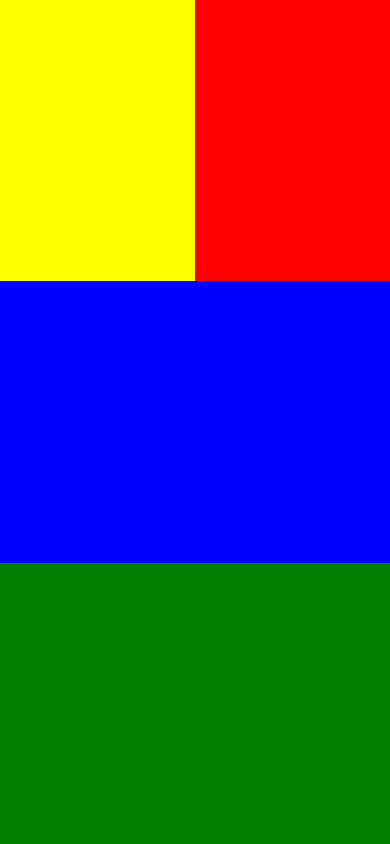
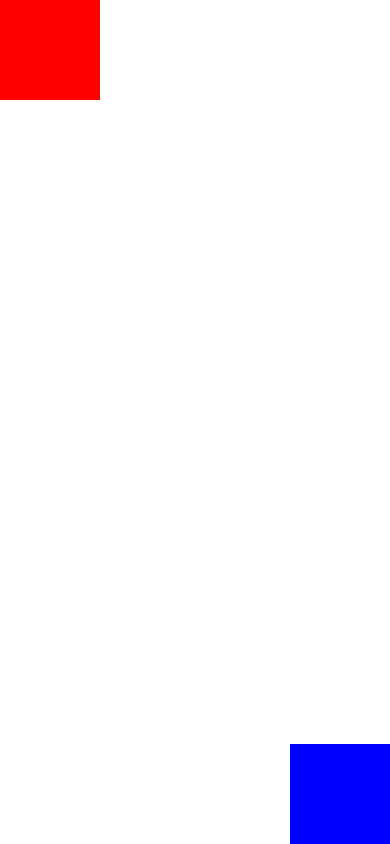
Before and after one commit to NurAnnisa01/105841106021-Annisa-labweb, a React Native app: screen / in a window 390 px wide. Built offline with nearby package versions, Linux system fonts and the light colour scheme.

Commit message:
BOX VIEW

```diff
--- a/App.js
+++ b/App.js
@@ -1,44 +1,42 @@
-import { StyleSheet, Text, View } from "react-native";
-import React from "react";
+import { StyleSheet, Text, View } from 'react-native'
+import React from 'react'
+
 const App = () => {
   return (
-    <View
-      style={{
-        flex: 1,
-      }}
-    >
-      <View
-        style={{
-          flex: 1,
-          flexDirection: "row",
-        }}
-      >
-        <View
-          style={{
-            flex: 1,
-            backgroundColor: "yellow",
-          }}
-        ></View>
-        <View
-          style={{
-            flex: 1,
-            backgroundColor: "red",
-          }}
-        ></View>
-      </View>
-      <View
-        style={{
-          flex: 1,
-          backgroundColor: "blue",
-        }}
-      ></View>
-      <View
-        style={{
-          flex: 1,
-          backgroundColor: "green",
-        }}
-      ></View>
+    <View style = {{
+      flex: 1,
+    }}>
+    <View style = {{
+      flex: 1,
+      justifyContent: 'flex-start',
+      alignItems: 'flex-start'
+      }}>
+<View style={{
+  width:100,
+  height: 100,
+  backgroundColor: 'red'
+  }}></View>
+
     </View>
-  );
-};
-export default App;
+    <View style = {{
+      flex: 1,
+      justifyContent: 'flex-end',
+      alignItems: 'flex-end'
+      }}>
+<View style={{
+  width:100,
+  height: 100,
+  backgroundColor: 'blue'
+  }}></View>
+
+    </View>
+</View>
+
+
+
+  )
+}
+
+export default App
+
+const styles = StyleSheet.create({})
```
